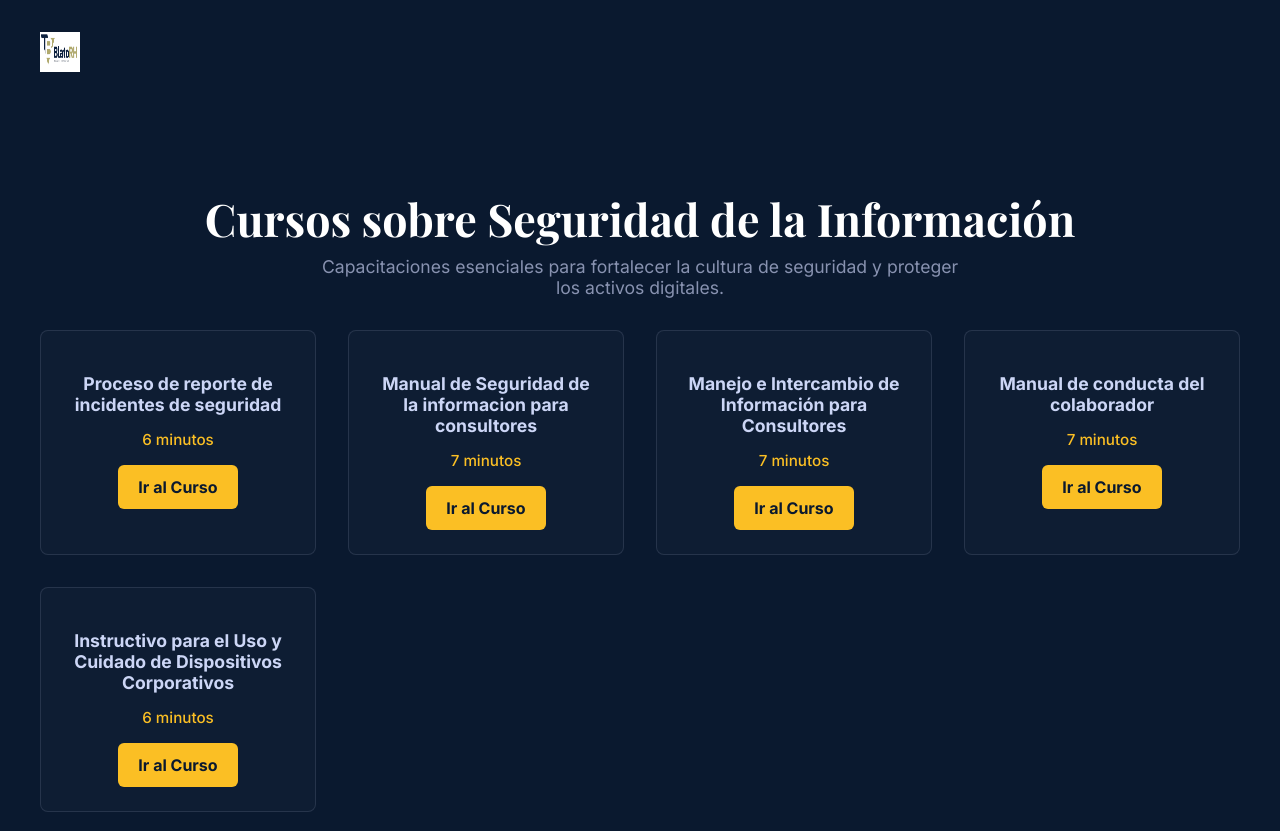
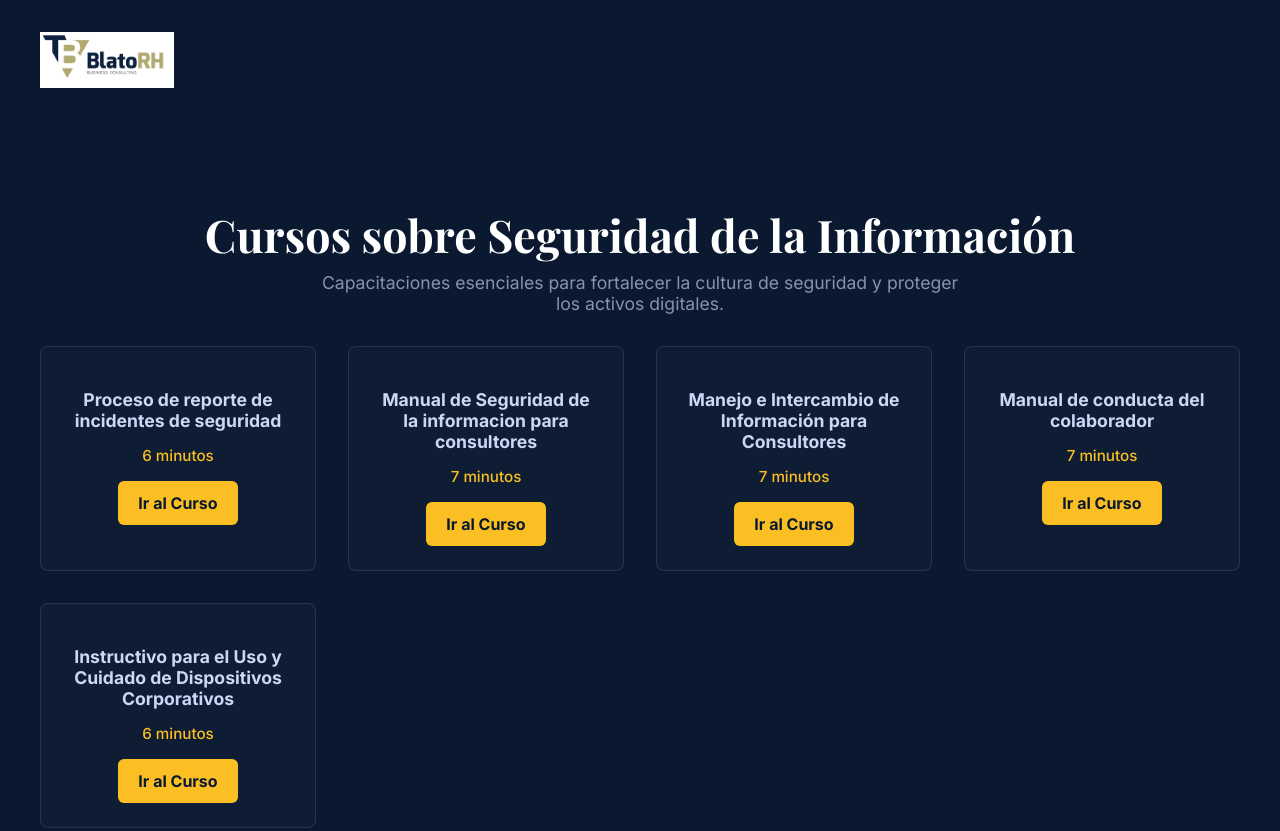
Before and after one commit to BLHTR/PaginaInicialCursosSeguridad, a plain HTML site: page index.html in a window 1280 px wide. Shown: the top 831 px of the page. Drawn offline with nearby package versions, Linux system fonts and the light colour scheme.

Commit message:
Add files via upload

```diff
--- a/index.html
+++ b/index.html
@@ -37,9 +37,10 @@
             display: flex;
             align-items: center;
         }
+        /* --- AJUSTE DEL LOGO --- */
         .logo-icon {
-            height: 2.5rem; /* Define el alto del logo */
-            width: 2.5rem;  /* Define el ancho del logo */
+            height: 3.5rem; /* Se aumentó el tamaño para mejor visibilidad */
+            width: auto;    /* El ancho se ajusta solo para no deformar la imagen */
         }
         .hero-section {
             text-align: center;
```
